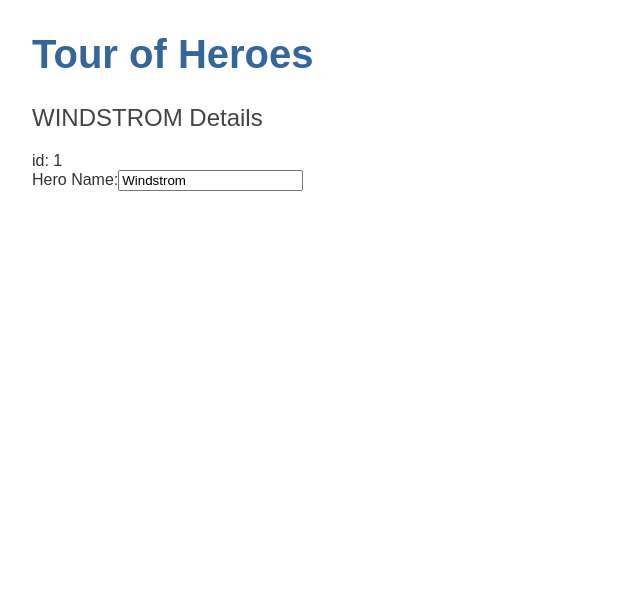
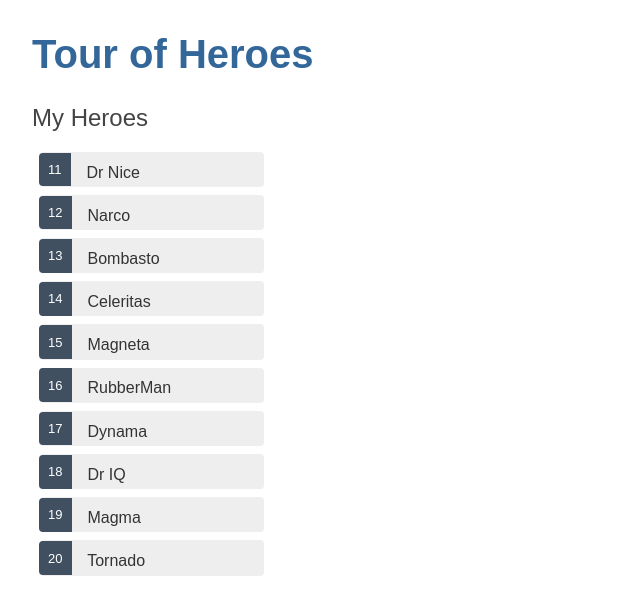
Before and after one commit to szubairmaqsood/Tour-of-Heros-Angular-offical-documentation, an Angular app: page / in a window 1280 px wide. Shown: the top 614 px of the page, without its empty margins (0-640 px from the left). Built offline with nearby package versions, Linux system fonts and the light colour scheme.

Commit message:
mock data file is added in heros component array is added in selectedHero selected component is added onSelect function is defined ngif is used to show data only if selectedHero contains value style is added for normal list, and selected one optionally class selected

```diff
--- a/src/app/heroes/heroes.component.css
+++ b/src/app/heroes/heroes.component.css
@@ -0,0 +1,52 @@
+/* HeroesComponent's private CSS styles */
+.heroes {
+    margin: 0 0 2em 0;
+    list-style-type: none;
+    padding: 0;
+    width: 15em;
+  }
+  .heroes li {
+    cursor: pointer;
+    position: relative;
+    left: 0;
+    background-color: #EEE;
+    margin: .5em;
+    padding: .3em 0;
+    height: 1.6em;
+    border-radius: 4px;
+  }
+  .heroes li:hover {
+    color: #2c3a41;
+    background-color: #e6e6e6;
+    left: .1em;
+  }
+  .heroes li.selected {
+    background-color: black;
+    color: white;
+  }
+  .heroes li.selected:hover {
+    background-color: #505050;
+    color: white;
+  }
+  .heroes li.selected:active {
+    background-color: black;
+    color: white;
+  }
+  .heroes .badge {
+    display: inline-block;
+    font-size: small;
+    color: white;
+    padding: 0.8em 0.7em 0 0.7em;
+    background-color:#405061;
+    line-height: 1em;
+    position: relative;
+    left: -1px;
+    top: -4px;
+    height: 1.8em;
+    margin-right: .8em;
+    border-radius: 4px 0 0 4px;
+  }
+
+  input {
+    padding: .5rem;
+  }
--- a/src/app/heroes/heroes.component.html
+++ b/src/app/heroes/heroes.component.html
@@ -1,6 +1,18 @@
-<h2>{{hero.name | uppercase}} Details</h2>
-<div><span>id: </span>{{hero.id}}</div>
-<div>
-    <label for="name">Hero Name:</label>
-    <input id="name" [(ngModel)]="hero.name"  placeholder="Name" >
+<h2>My Heroes</h2>
+<ul class="heroes">
+    <li *ngFor="let hero of heroes"
+        [class.selected]="hero === selectedHero"
+         (click)="onSelect(hero)">
+        <span class="badge">{{hero.id}}</span> {{hero.name}}
+    </li>
+</ul>
+
+<div *ngIf="selectedHero">
+    <h2>{{selectedHero.name | uppercase}} Details</h2>
+    <div><span>id: </span>{{ selectedHero.id}}</div>
+    <div>
+        <label for="name">Hero Name:</label>
+        <input id="name" [(ngModel)]="selectedHero.name" placeholder="Name">
+    </div>
+
 </div>
--- a/src/app/heroes/heroes.component.ts
+++ b/src/app/heroes/heroes.component.ts
@@ -1,5 +1,6 @@
 import { Component, OnInit } from '@angular/core';
 import { Hero } from './../heroes';
+import { HEROES } from './../mock-heroes';
 
 @Component({
   selector: 'app-heroes',
@@ -7,13 +8,24 @@
   styleUrls: ['./heroes.component.css']
 })
 export class HeroesComponent implements OnInit {
+  /*
    hero:Hero = {
      id: 1,
      name: 'Windstrom'
    };
+   */
+
+   heroes:Hero[] = HEROES;
+   selectedHero?: Hero;
+
+
   constructor() { }
 
   ngOnInit(): void {
   }
 
+  onSelect(hero: Hero): void {
+    this.selectedHero = hero;
+  }
+
 }
--- /dev/null
+++ b/src/app/mock-heroes.ts
@@ -0,0 +1,14 @@
+import {Hero} from './heroes'
+
+export const HEROES:Hero[]=[
+    { id: 11, name: 'Dr Nice' },
+    { id: 12, name: 'Narco' },
+    { id: 13, name: 'Bombasto' },
+    { id: 14, name: 'Celeritas' },
+    { id: 15, name: 'Magneta' },
+    { id: 16, name: 'RubberMan' },
+    { id: 17, name: 'Dynama' },
+    { id: 18, name: 'Dr IQ' },
+    { id: 19, name: 'Magma' },
+    { id: 20, name: 'Tornado' }
+]
```
